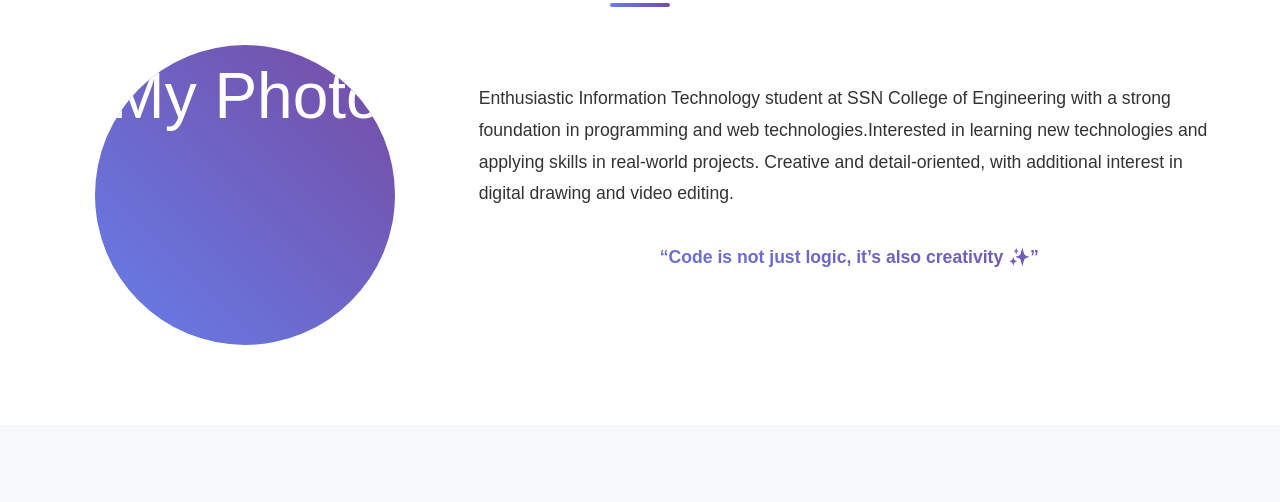
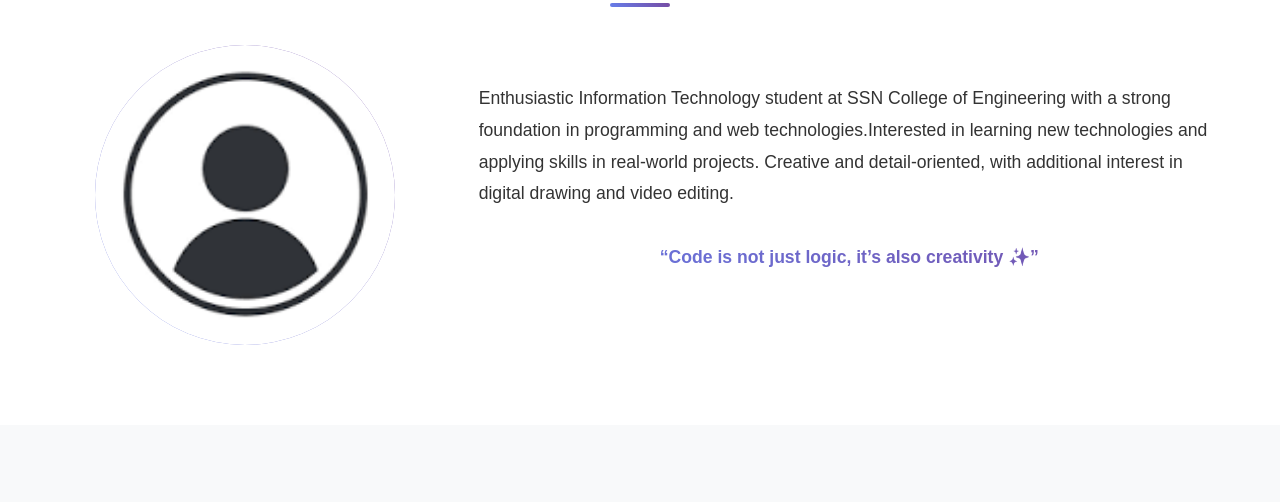
Before and after one commit to Arthi1411/CODSOFT, a plain HTML site: page index.html in a window 1280 px wide. Shown: the part 547-1049 px from the top of the page. Drawn offline with Linux system fonts and the light colour scheme.

Commit message:
Update index.html

```diff
--- a/index.html
+++ b/index.html
@@ -482,7 +482,7 @@
             <h2 class="section-title">About Me</h2>
             <div class="about-content">
                 <div class="profile-img">
-                    <img src="Myphoto.jpg" alt="My Photo"  class="profile-pic">
+                    <img src="Myphoto.png" alt="My Photo"  class="profile-pic">
                 </div>
                 <div class="about-text">
                     <p>Enthusiastic Information Technology student at SSN College of Engineering with a strong foundation in programming and web technologies.Interested in learning new technologies and applying skills in real-world projects. Creative and detail-oriented, with additional interest in digital drawing and video editing.</p>
```
